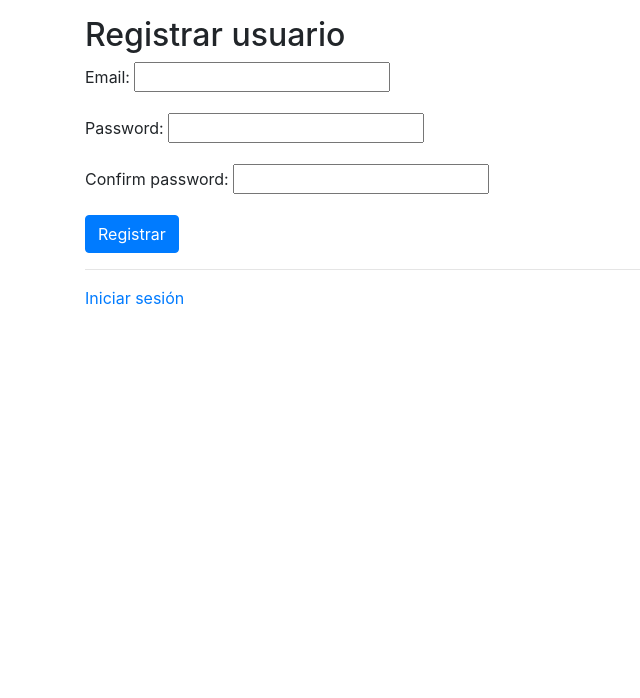
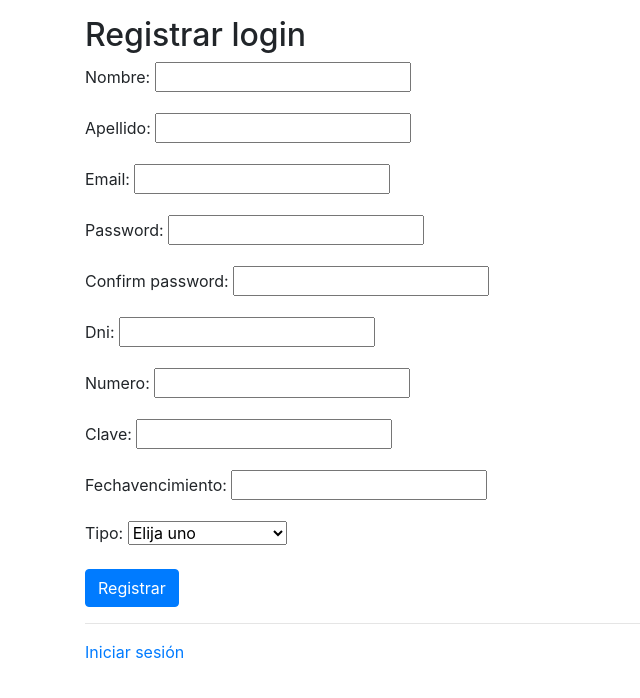
Before and after one commit to ramosperedo/grupo29, a Django app: page /register/ in a window 1280 px wide. Shown: the part 66-764 px from the top of the page, without its empty margins (0-640 px from the left). Run offline with Django 3.2, Linux system fonts and the light colour scheme; some libraries are stand-ins or nearby versions.

Commit message:
solucion problema sesion y claves foraneas
no es una solucion del todo pero ahora si se registran los ids que necesitamos, inclui una forma de controlar la sesion en todas las paginas

```diff
--- a/Bookflix/urls.py
+++ b/Bookflix/urls.py
@@ -34,6 +34,6 @@ urlpatterns = [
     path('register/', views.register),
     path('login/', views.login),
     path('logout/', views.logout),
-
+    path('test/', views.test),
     path('admin/', admin.site.urls),
 ]
--- a/app/forms.py
+++ b/app/forms.py
@@ -1,6 +1,7 @@
 from django import forms
 from django.contrib.auth import get_user_model
 from django.contrib.auth.forms import ReadOnlyPasswordHashField
+
 
 
 User = get_user_model( )
@@ -54,10 +55,17 @@ class LoginForm(forms.Form):
     password = forms.CharField(widget=forms.PasswordInput)
 
 class RegisterForm(forms.Form):
-    #username = forms.CharField()
+    nombre = forms.CharField()
+    apellido = forms.CharField()
     email    = forms.EmailField()
     password = forms.CharField(widget=forms.PasswordInput)
     password2 = forms.CharField(label='Confirm password', widget=forms.PasswordInput)
+    dni = forms.IntegerField()
+    numero = forms.IntegerField()
+    clave = forms.IntegerField()
+    fechaVencimiento = forms.IntegerField()
+    CHOICES = ((0, 'Elija uno'),(1, 'MasterCard'),(2, 'American Express'),(3, 'Visa'),)
+    tipo = forms.ChoiceField(choices=CHOICES)
 
     #nosotros no modelamos username
     """def clean_username(self):
@@ -71,7 +79,7 @@ class RegisterForm(forms.Form):
         email = self.cleaned_data.get('email')
         qs = User.objects.filter(email=email)
         if qs.exists():
-            raise forms.ValidationError("email is taken")
+            raise forms.ValidationError("email en uso") #ValidationError(_('Invalid date - renewal in past'))
         return email
 
     def clean(self):
@@ -79,5 +87,19 @@ class RegisterForm(forms.Form):
         password = self.cleaned_data.get('password')
         password2 = self.cleaned_data.get('password2')
         if password2 != password:
-            raise forms.ValidationError("Passwords must match.")
+            raise forms.ValidationError("las contraseñas no coinciden.")
         return data
+
+    def revisandoDatosTarjeta(self,dni,numero,clave,fechaVencimiento):
+        dni = self.cleaned_data.get('dni')
+        numero = self.cleaned_data.get('numero')
+        clave = self.cleaned_data.get('clave')
+        fechaVencimiento = self.cleaned_data.get('fechaVencimiento')
+        if len(str(dni)) != 8 :
+            raise forms.ValidationError("dni invalido")
+        if len(str(numero)) != 13 :
+            raise forms.ValidationError("tarjeta invalida")
+        if len(str(clave)) != 3 :
+            raise forms.ValidationError("clave invalida")
+        if len(str(fechaVencimiento)) != 4 :
+            raise forms.ValidationError("fecha de vencimiento invalido")
--- a/app/templates/default/layout.html
+++ b/app/templates/default/layout.html
@@ -1,6 +1,13 @@
 {% include "default/header.html" %}
 <div class="container">
-{% block content %}
-{% endblock %}
-</div>
+    {% if user.is_authenticated %}
+    {% block content %}
+    {% endblock %}
+    {% else %}
+    {% block login %}
+        <p>tiene que estar logueado para ver esta seccion</p>
+        <a href="/login">click para loguearse</a>
+    {% endblock %}
+    {% endif %}
+    </div>
 {% include "default/footer.html" %}
--- a/app/templates/users/login.html
+++ b/app/templates/users/login.html
@@ -1,6 +1,6 @@
 {% extends 'default/layout.html' %}
 
-{% block content %}
+{% block login %}
 
 <h2>Iniciar sesión</h2>
   <div class="abs-center">
--- a/app/templates/users/register.html
+++ b/app/templates/users/register.html
@@ -1,8 +1,8 @@
 {% extends 'default/layout.html' %}
 
-{% block content %}
+{% block login %}
 
-<h2>Registrar usuario</h2>
+<h2>Registrar login</h2>
 
   <form method="POST">
     {{ form.as_p }}
--- /dev/null
+++ b/app/templates/users/test.html
@@ -0,0 +1 @@
+{% extends 'default/layout.html' %}
--- a/app/views.py
+++ b/app/views.py
@@ -5,6 +5,7 @@ from django.utils.http import is_safe_url
 from .forms import RegisterForm, LoginForm
 from django.contrib.auth.forms import AuthenticationForm #, UserCreationForm
 from django.contrib.auth import login as do_login, logout as do_logout
+from app.models import TarjetaManager
 #from django.contrib.auth import logout as do_logout
 
 def login(request):
@@ -31,18 +32,25 @@ def register(request):
     }
     if form.is_valid():
         print(form.cleaned_data)
-        #username  = form.cleaned_data.get("username")
+        nombre = form.cleaned_data.get("nombre")
+        apellido  = form.cleaned_data.get("apellido")
         email  = form.cleaned_data.get("email")
         password  = form.cleaned_data.get("password")
-        new_user  = User.objects.create_suscriptor(email, password) #quite el parametro "username"
+
+        tipo = form.cleaned_data.get("tipo")
+
+        dni = form.cleaned_data.get("dni")
+        numero = form.cleaned_data.get("numero")
+        clave = form.cleaned_data.get("clave")
+        fechaVencimiento = form.cleaned_data.get("fechaVencimiento")
+        form.revisandoDatosTarjeta(dni,numero,clave,fechaVencimiento)
+
+        new_tarj = TarjetaManager.create_tarjeta(dni,numero,clave,fechaVencimiento,tipo)
+        new_user  = User.objects.create_suscriptor(nombre, apellido, email, password,new_tarj.id)
         print(new_user)
         if new_user is not None:
             do_login(request, new_user)
             return redirect('/')
-            #if new_user.is_superuser == 1:
-            #    return render(request, "users/welcome.html")
-            #else:
-            #    return render(request, "users/home.html")
 
     return render(request, "users/register.html", context)
 
@@ -55,6 +63,8 @@ def welcome(request):
             return render(request, "users/home.html")
     return redirect('/login')
 
+def test(request):
+    return render(request,"users/test.html")
 """
 def register(request):
     form = UserCreationForm()
```
Also changed, not shown: app/models.py (+37 -9 lines), app/migrations/0005_auto_20200507_0340.py (added), app/migrations/0006_auto_20200507_0348.py (added), app/migrations/0007_auto_20200507_0353.py (added), app/migrations/0008_auto_20200507_0356.py (added), app/migrations/0009_auto_20200507_2006.py (added), app/migrations/0010_auto_20200507_2008.py (added), app/migrations/0011_auto_20200507_2017.py (added), app/migrations/0012_auto_20200507_2217.py (added), db.sqlite3.
